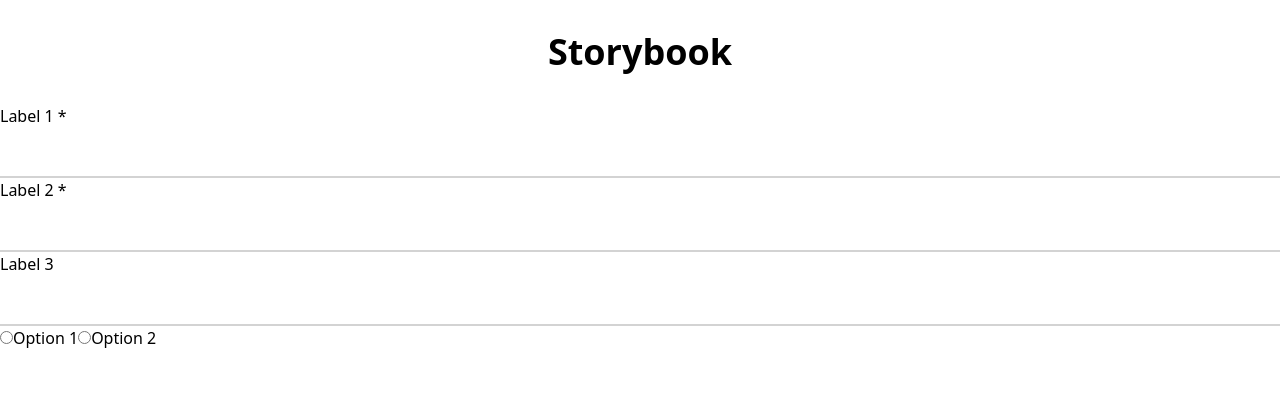
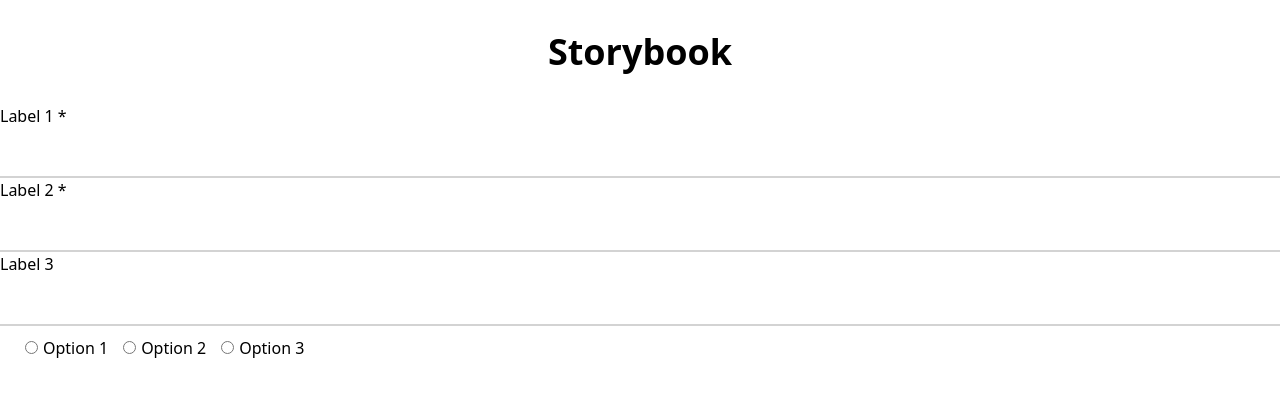
Before and after one commit to Dekeypetey40/react-componenets-opsy, a React (Vite) app: page / in a window 1280 px wide. Shown: the top 396 px of the page. Built offline with nearby package versions, Linux system fonts and the light colour scheme.

Commit message:
Add new options and update field styles

```diff
--- a/src/App.jsx
+++ b/src/App.jsx
@@ -12,6 +12,7 @@
   const options = [
     { label: "Option 1", value: "1" },
     { label: "Option 2", value: "2" },
+    { label: "Option 3", value: "3" },
     // add more options here
   ];
   const [value1, setValue1] = useState("");
--- a/src/components/Field/TextField.css
+++ b/src/components/Field/Fields.css
@@ -16,3 +16,16 @@
     border-color: lightblue;
     outline: none;
 }
+
+.radiofield-container {
+    display: flex;
+    flex-direction: row;
+    width: 100%;
+    padding: 10px;
+  }
+
+.radiofield-input {
+    margin-right: 5px;
+    margin-bottom: 5px;
+    margin-left: 15px;
+}
--- a/src/components/Field/RadioField.jsx
+++ b/src/components/Field/RadioField.jsx
@@ -1,11 +1,13 @@
 import React from "react";
+import "./Fields.css";
 
 const RadioButton = ({ options, name, value, onChange }) => {
   return (
-    <div>
+    <div className="radiofield-container">
       {options.map((option, index) => (
         <label key={index}>
           <input
+            className="radiofield-input"
             type="radio"
             name={name}
             value={option.value}
--- a/src/components/Field/TextField.jsx
+++ b/src/components/Field/TextField.jsx
@@ -1,5 +1,5 @@
 import PropTypes from "prop-types";
-import "./TextField.css"; // Import the CSS file
+import "./Fields.css"; // Import the CSS file
 import React, { useState } from "react";
 
 const TextField = ({ label, value, onChange, required }) => {
```
